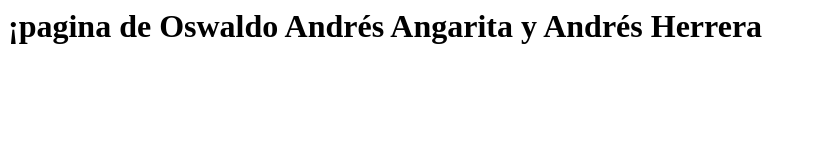
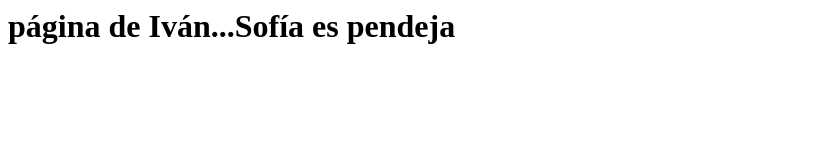
Before and after one commit to software-libre-upb-bga/Grupo1, a plain HTML site: page index.html in a window 1280 px wide. Shown: the whole page, without its empty margins (0-817 px from the left). Drawn offline with Linux system fonts and the light colour scheme.

Commit message:
sofia es tonta

```diff
--- a/index.html
+++ b/index.html
@@ -3,6 +3,6 @@
         <title>¡Bienvenido a Oswalman!</title>
     </head>
     <body>
-        <h1>¡pagina de Oswaldo Andrés Angarita y Andrés Herrera</h1>
+        <h1>página de Iván...Sofía es pendeja</h1>
     </body>
 </html>
```
